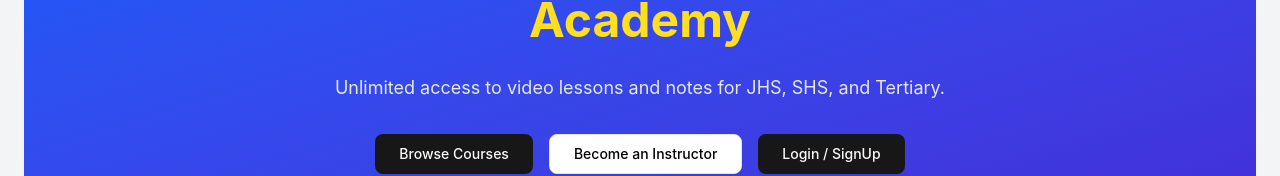
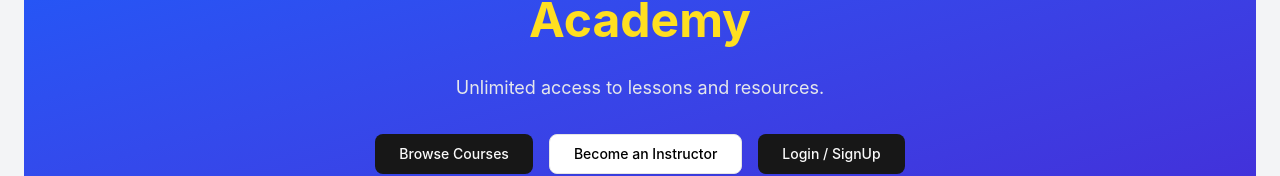
Before and after one commit to OmarCypha700/nexus_academy_frontend, a Next.js app: page / in a window 1280 px wide. Shown: the part 214-390 px from the top of the page. Built offline with nearby package versions, Linux system fonts and the light colour scheme; no server answers.

Commit message:
hero update

```diff
--- a/app/components/landing/Hero.jsx
+++ b/app/components/landing/Hero.jsx
@@ -14,8 +14,7 @@ export default function Hero() {
           <span className="text-yellow-300">Nexus Academy</span>
         </h1>
         <p className="mt-4 sm:mt-6 text-base sm:text-lg text-gray-200">
-          Unlimited access to video lessons and notes for JHS, SHS, and
-          Tertiary.
+          Unlimited access to lessons and resources.
         </p>
         <div className="mt-6 sm:mt-8 flex flex-col sm:flex-row items-center justify-center gap-4">
           <Button
```
